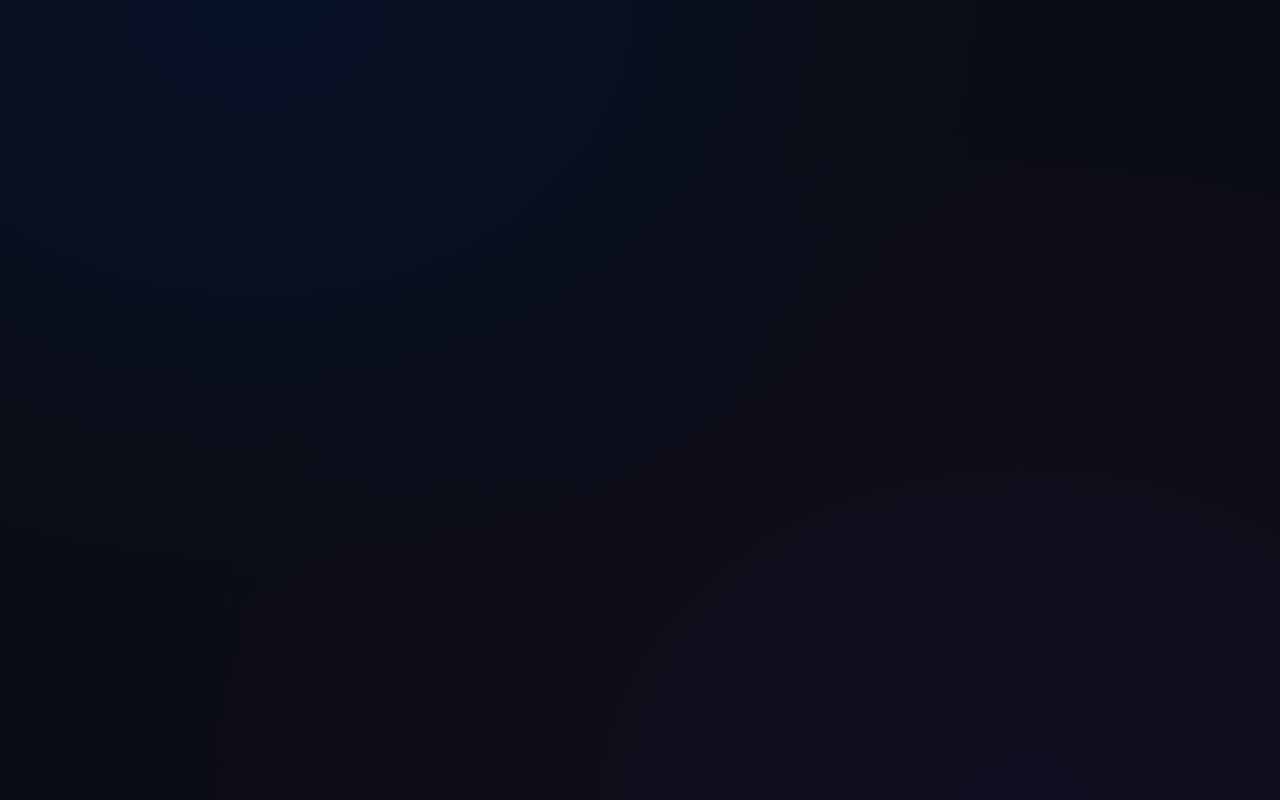
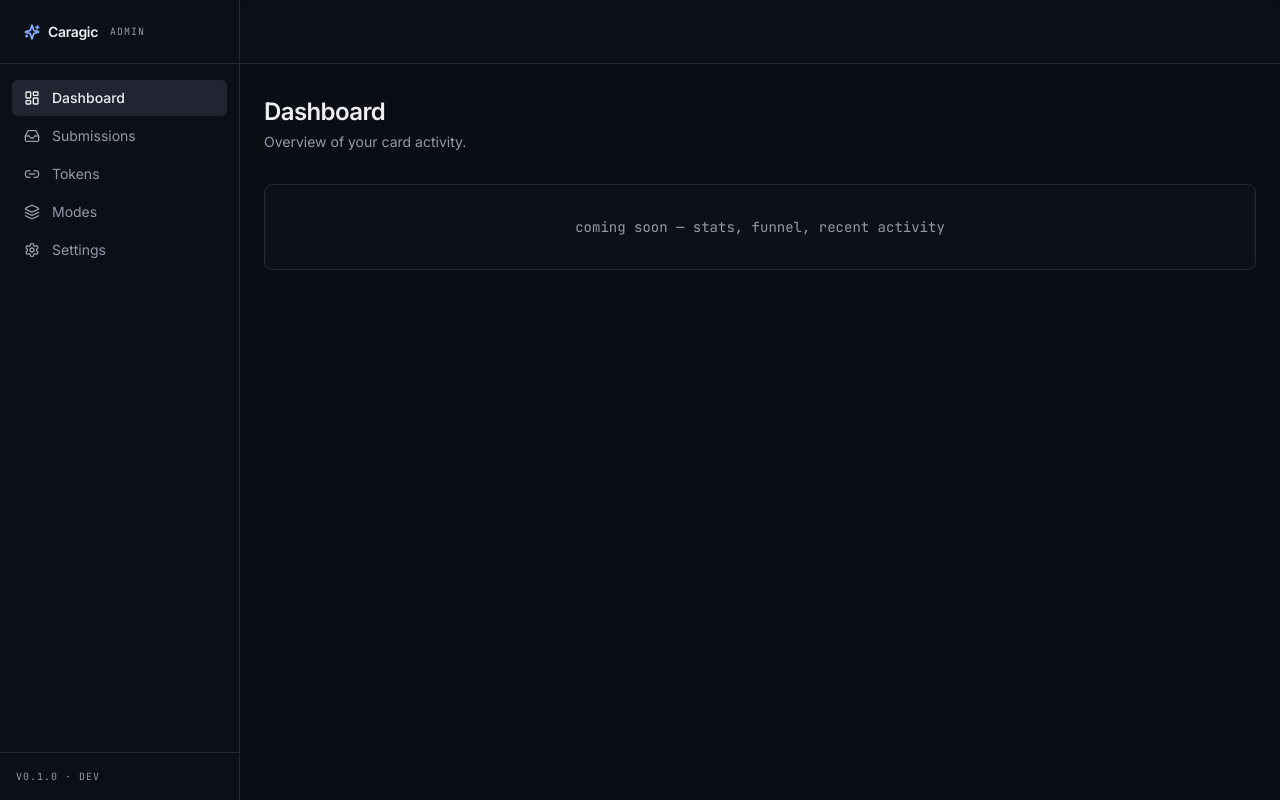
Before and after one commit to Awaad/caragic, a React (Vite) app in the folder admin/: page /dashboard in a window 1280 px wide. Before the commit this address had no page. Built offline with nearby package versions, Linux system fonts and the light colour scheme.

Commit message:
feat: Route skeleton for all planned views (dashboard, submissions, tokens, modes, settings) — placeholders only, AuthGuard is passthrough; Chunk B wires whoami

```diff
--- a/admin/src/App.tsx
+++ b/admin/src/App.tsx
@@ -1,10 +1,36 @@
 import { Routes, Route, Navigate } from "react-router-dom";
+import { Shell } from "@/components/layout/Shell";
+import { AuthGuard } from "@/features/auth/AuthGuard";
 import { LoginPage } from "@/features/auth/LoginPage";
+import { DashboardPage } from "@/features/dashboard/DashboardPage";
+import { SubmissionsListPage } from "@/features/submissions/SubmissionsListPage";
+import { SubmissionDetailPage } from "@/features/submissions/SubmissionDetailPage";
+import { TokensListPage } from "@/features/tokens/TokensListPage";
+import { ModesListPage } from "@/features/modes/ModesListPage";
+import { SettingsPage } from "@/features/settings/SettingsPage";
 
 export default function App() {
   return (
     <Routes>
       <Route path="/login" element={<LoginPage />} />
+
+      <Route
+        element={
+          <AuthGuard>
+            <Shell />
+          </AuthGuard>
+        }
+      >
+        <Route index element={<Navigate to="/dashboard" replace />} />
+        <Route path="/dashboard" element={<DashboardPage />} />
+        <Route path="/submissions" element={<SubmissionsListPage />} />
+        <Route path="/submissions/:id" element={<SubmissionDetailPage />} />
+        <Route path="/tokens" element={<TokensListPage />} />
+        <Route path="/modes" element={<ModesListPage />} />
+        <Route path="/settings" element={<SettingsPage />} />
+      </Route>
+
+      <Route path="*" element={<Navigate to="/dashboard" replace />} />
     </Routes>
   );
 }
--- /dev/null
+++ b/admin/src/components/layout/Header.tsx
@@ -0,0 +1,13 @@
+export function Header() {
+  return (
+    <header className="h-16 border-b border-border bg-card/30 backdrop-blur-sm">
+      <div className="h-full px-6 flex items-center justify-between">
+        <div />
+        <div className="text-xs font-mono text-muted-foreground">
+          {/* Chunk D: active mode switcher */}
+          {/* Chunk B: user menu + logout */}
+        </div>
+      </div>
+    </header>
+  );
+}
--- /dev/null
+++ b/admin/src/components/layout/Shell.tsx
@@ -0,0 +1,19 @@
+import { Outlet } from "react-router-dom";
+import { Sidebar } from "./Sidebar";
+import { Header } from "./Header";
+
+export function Shell() {
+  return (
+    <div className="min-h-screen flex bg-background">
+      <Sidebar />
+      <div className="flex-1 flex flex-col min-w-0">
+        <Header />
+        <main className="flex-1 overflow-y-auto">
+          <div className="mx-auto max-w-6xl px-6 py-8">
+            <Outlet />
+          </div>
+        </main>
+      </div>
+    </div>
+  );
+}
--- /dev/null
+++ b/admin/src/components/layout/Sidebar.tsx
@@ -0,0 +1,61 @@
+import { NavLink } from "react-router-dom";
+import {
+  LayoutDashboard,
+  Inbox,
+  Link2,
+  Layers,
+  Settings,
+  Sparkles,
+} from "lucide-react";
+import { cn } from "@/lib/utils";
+
+const NAV_ITEMS = [
+  { to: "/dashboard", label: "Dashboard", icon: LayoutDashboard },
+  { to: "/submissions", label: "Submissions", icon: Inbox },
+  { to: "/tokens", label: "Tokens", icon: Link2 },
+  { to: "/modes", label: "Modes", icon: Layers },
+  { to: "/settings", label: "Settings", icon: Settings },
+];
+
+export function Sidebar() {
+  return (
+    <aside className="hidden md:flex md:w-60 flex-col border-r border-border bg-card/40 backdrop-blur-sm">
+      {/* Brand */}
+      <div className="h-16 px-6 flex items-center gap-2 border-b border-border">
+        <Sparkles className="h-4 w-4 text-primary" strokeWidth={2.5} />
+        <span className="text-sm font-semibold tracking-tight">Caragic</span>
+        <span className="ml-1 text-[10px] uppercase tracking-widest text-muted-foreground font-mono">
+          admin
+        </span>
+      </div>
+
+      {/* Nav */}
+      <nav className="flex-1 px-3 py-4 space-y-0.5">
+        {NAV_ITEMS.map(({ to, label, icon: Icon }) => (
+          <NavLink
+            key={to}
+            to={to}
+            className={({ isActive }) =>
+              cn(
+                "flex items-center gap-3 rounded-md px-3 py-2 text-sm transition-colors",
+                "text-muted-foreground hover:text-foreground hover:bg-accent/50",
+                isActive &&
+                  "bg-accent text-foreground font-medium shadow-sm shadow-primary/5",
+              )
+            }
+          >
+            <Icon className="h-4 w-4" strokeWidth={2} />
+            <span>{label}</span>
+          </NavLink>
+        ))}
+      </nav>
+
+      {/* Footer */}
+      <div className="p-4 border-t border-border">
+        <p className="text-[10px] text-muted-foreground font-mono uppercase tracking-widest">
+          v0.1.0 · dev
+        </p>
+      </div>
+    </aside>
+  );
+}
--- /dev/null
+++ b/admin/src/features/auth/AuthGuard.tsx
@@ -0,0 +1,13 @@
+import type { ReactNode } from "react";
+
+interface AuthGuardProps {
+  children: ReactNode;
+}
+
+/**
+ * TEMPORARY: passthrough for Chunk A scaffolding. Chunk B replaces this with
+ * a whoami check that redirects to /login on 401.
+ */
+export function AuthGuard({ children }: AuthGuardProps) {
+  return <>{children}</>;
+}
--- /dev/null
+++ b/admin/src/features/dashboard/DashboardPage.tsx
@@ -0,0 +1,17 @@
+export function DashboardPage() {
+  return (
+    <div className="animate-fade-in">
+      <div className="mb-8">
+        <h1 className="text-2xl font-semibold tracking-tight">Dashboard</h1>
+        <p className="text-sm text-muted-foreground mt-1">
+          Overview of your card activity.
+        </p>
+      </div>
+      <div className="rounded-lg border border-border bg-card/40 p-8 text-center">
+        <p className="text-sm text-muted-foreground font-mono">
+          coming soon — stats, funnel, recent activity
+        </p>
+      </div>
+    </div>
+  );
+}
--- /dev/null
+++ b/admin/src/features/modes/ModesListPage.tsx
@@ -0,0 +1,15 @@
+export function ModesListPage() {
+  return (
+    <div className="animate-fade-in">
+      <div className="mb-8">
+        <h1 className="text-2xl font-semibold tracking-tight">Modes</h1>
+        <p className="text-sm text-muted-foreground mt-1">
+          Question sets shown to visitors.
+        </p>
+      </div>
+      <div className="rounded-lg border border-border bg-card/40 p-8 text-center">
+        <p className="text-sm text-muted-foreground font-mono">later chunk</p>
+      </div>
+    </div>
+  );
+}
--- /dev/null
+++ b/admin/src/features/settings/SettingsPage.tsx
@@ -0,0 +1,15 @@
+export function SettingsPage() {
+  return (
+    <div className="animate-fade-in">
+      <div className="mb-8">
+        <h1 className="text-2xl font-semibold tracking-tight">Settings</h1>
+        <p className="text-sm text-muted-foreground mt-1">
+          Active mode, notifications, account.
+        </p>
+      </div>
+      <div className="rounded-lg border border-border bg-card/40 p-8 text-center">
+        <p className="text-sm text-muted-foreground font-mono">later chunk</p>
+      </div>
+    </div>
+  );
+}
--- /dev/null
+++ b/admin/src/features/submissions/SubmissionDetailPage.tsx
@@ -0,0 +1,16 @@
+import { useParams } from "react-router-dom";
+
+export function SubmissionDetailPage() {
+  const { id } = useParams<{ id: string }>();
+  return (
+    <div className="animate-fade-in">
+      <div className="mb-8">
+        <h1 className="text-2xl font-semibold tracking-tight">Submission</h1>
+        <p className="text-sm text-muted-foreground mt-1 font-mono">{id}</p>
+      </div>
+      <div className="rounded-lg border border-border bg-card/40 p-8 text-center">
+        <p className="text-sm text-muted-foreground font-mono">chunk C</p>
+      </div>
+    </div>
+  );
+}
--- /dev/null
+++ b/admin/src/features/submissions/SubmissionsListPage.tsx
@@ -0,0 +1,15 @@
+export function SubmissionsListPage() {
+  return (
+    <div className="animate-fade-in">
+      <div className="mb-8">
+        <h1 className="text-2xl font-semibold tracking-tight">Submissions</h1>
+        <p className="text-sm text-muted-foreground mt-1">
+          Everyone who's tapped your card.
+        </p>
+      </div>
+      <div className="rounded-lg border border-border bg-card/40 p-8 text-center">
+        <p className="text-sm text-muted-foreground font-mono">chunk C</p>
+      </div>
+    </div>
+  );
+}
--- /dev/null
+++ b/admin/src/features/tokens/TokensListPage.tsx
@@ -0,0 +1,15 @@
+export function TokensListPage() {
+  return (
+    <div className="animate-fade-in">
+      <div className="mb-8">
+        <h1 className="text-2xl font-semibold tracking-tight">Tokens</h1>
+        <p className="text-sm text-muted-foreground mt-1">
+          NFC card and shareable link tokens.
+        </p>
+      </div>
+      <div className="rounded-lg border border-border bg-card/40 p-8 text-center">
+        <p className="text-sm text-muted-foreground font-mono">later chunk</p>
+      </div>
+    </div>
+  );
+}
```
